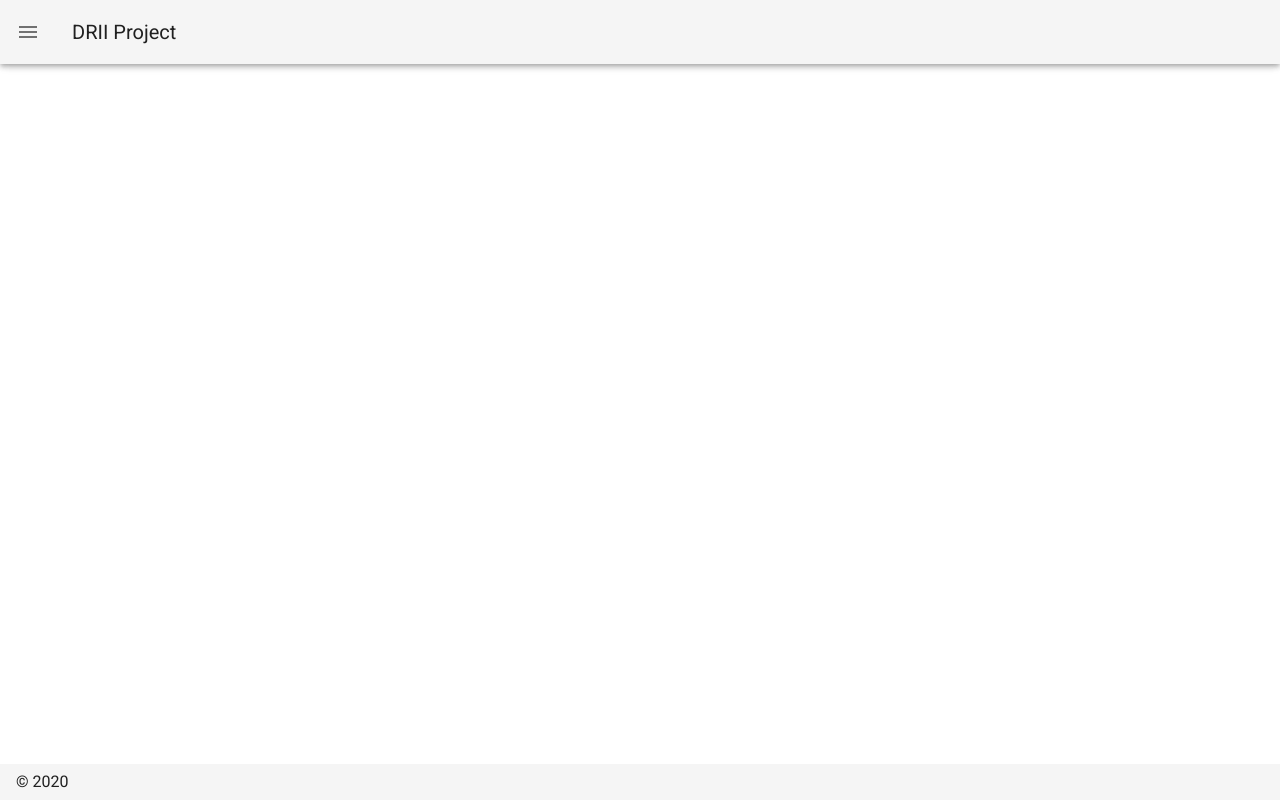
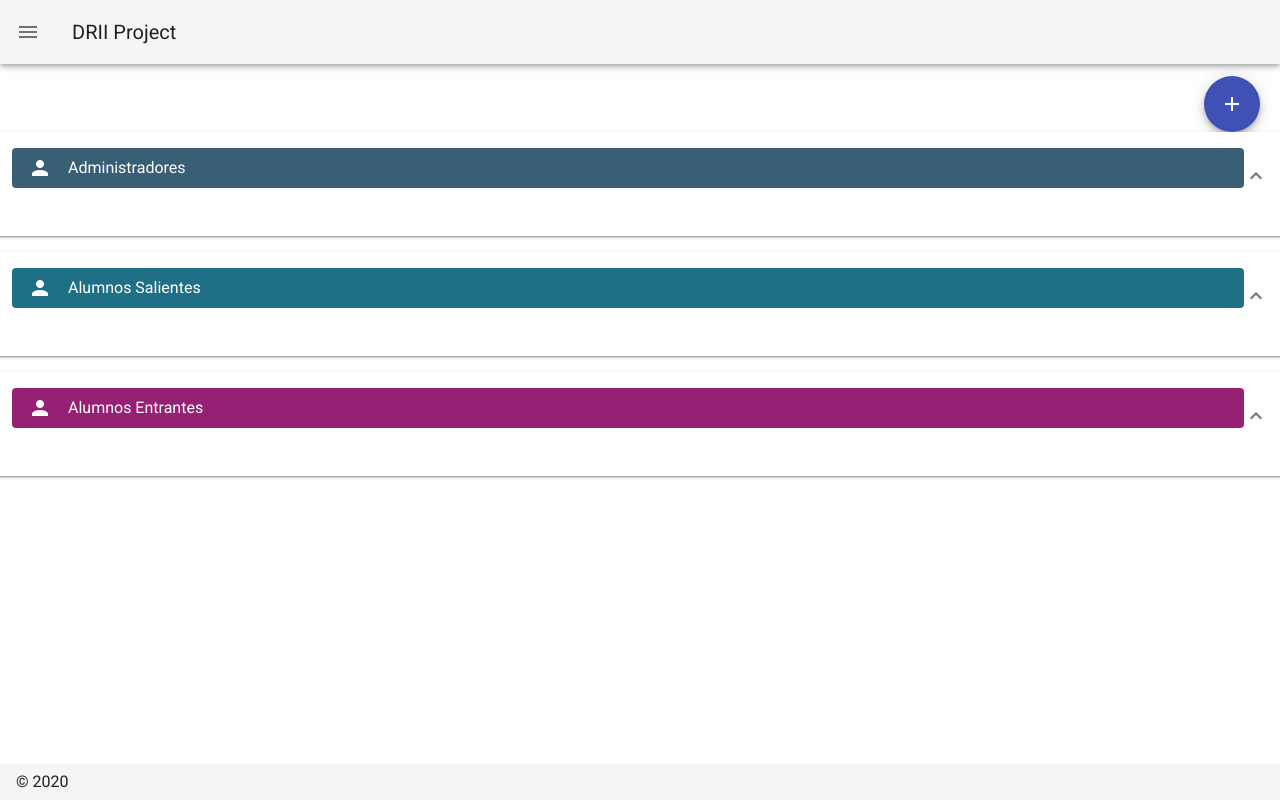
Before and after one commit to josemaureirab/DRIIFront, a Vue app: page /ShowUsers in a window 1280 px wide. Built offline with nearby package versions, Linux system fonts and the light colour scheme.

Commit message:
Adv: Section manage users adm

```diff
--- a/src/components/Administrator/Menu.vue
+++ b/src/components/Administrator/Menu.vue
@@ -45,6 +45,15 @@
               </v-card-actions>
             </v-card>
           </v-col>
+          <v-col cols="4">
+            <v-card color="#1F7087" dark class="cuadra">
+              <v-card-title class="headline"> Gestión de Usuarios</v-card-title>
+              <v-card-subtitle>Lorem ipsum dolor sit amet, consectetur adipiscing elit, sed do eiusmod tempor incididunt ut labore et dolore magna aliqua.</v-card-subtitle>
+              <v-card-actions>
+                <v-btn text href="/ShowUsers">Ingresar</v-btn>
+              </v-card-actions>
+            </v-card>
+          </v-col>
         </v-row>
       </v-container>
     </v-row>
--- /dev/null
+++ b/src/components/Administrator/Users/ShowUsers.vue
@@ -0,0 +1,57 @@
+<template>
+  <div>
+    <v-col cols="12" align="right">
+      <v-btn href="/" class="mx-2" fab dark color="indigo">
+        <v-icon dark>mdi-plus</v-icon>
+      </v-btn>
+    </v-col>
+
+    <v-row align="center">
+      <v-expansion-panels  multiple v-model="panel">
+
+        <v-expansion-panel>
+          <v-expansion-panel-header>
+            <v-alert color="#385F73" dark icon="mdi-account" dense>Administradores</v-alert>
+          </v-expansion-panel-header>
+          <v-expansion-panel-content>
+
+          </v-expansion-panel-content>
+        </v-expansion-panel>
+
+        <v-expansion-panel>
+          <v-expansion-panel-header>
+            <v-alert color="#1F7087" dark icon="mdi-account" dense>Alumnos Salientes</v-alert>
+          </v-expansion-panel-header>
+          <v-expansion-panel-content>
+
+          </v-expansion-panel-content>
+        </v-expansion-panel>
+
+        <v-expansion-panel>
+          <v-expansion-panel-header>
+            <v-alert color="#952175" dark icon="mdi-account" dense>Alumnos Entrantes</v-alert>
+          </v-expansion-panel-header>
+          <v-expansion-panel-content>
+
+          </v-expansion-panel-content>
+        </v-expansion-panel>
+
+
+      </v-expansion-panels>
+    </v-row>
+  </div>
+
+</template>
+
+<script>
+export default {
+  data: () => ({
+    panel: [0, 1, 2],
+    usersAdministrators: [],
+    usersOut: [],
+    userIn: []
+  }),
+};
+
+// TODO : IMAGENES ESTANDERIZADAS ( ANOTARLO Y BUSCARLO!!)
+</script>
--- a/src/router/index.js
+++ b/src/router/index.js
@@ -16,12 +16,9 @@ import PerfilOutStudent from '../components/OutStudent/Perfil.vue'
 import IntercambioOutStudent from '../components/OutStudent/Intercambio.vue'
 ////
 
-
-
-
 /// ADMINISTRATOR ///
 import MenuAdministrator from '../components/Administrator/Menu.vue'
-    // Convocatorias //
+// Convocatorias //
 import ListConvocatorias from '../components/Administrator/Convocatorias/ListConvocatorias.vue'
 import NewConvocatoria from '../components/Administrator/Convocatorias/NewConvocatoria.vue'
 import EditConvocatoria from '../components/Administrator/Convocatorias/EditConvocatoria.vue' // NO DEBERIA IR!
@@ -36,6 +33,8 @@ import ViewPostulacionAdministrator from  '../components/Administrator/Postulaci
 /// Step's //
 import EditSteps from '../components/Administrator/Steps/EditSteps.vue'
 ////
+/// Manage Users //
+import ShowUsers from '../components/Administrator/Users/ShowUsers.vue'
 /// ADMINISTRATOR///
 
 //FORMULARIOS//
@@ -84,6 +83,13 @@ Vue.use(VueRouter)
   path: '/MenuAdministrator',
   name: 'MenuAdministrator',
   component: MenuAdministrator
+},
+
+// Gestion de Usuarios Administrador //
+{
+  path: '/ShowUsers',
+  name: 'ShowUsers',
+  component: ShowUsers
 },
 
 // Convocatorias Administrator //
--- a/src/views/Home.vue
+++ b/src/views/Home.vue
@@ -1,17 +1,17 @@
 <template>
    <div class="home">
-  <Principal/>
+  <!-- <Principal/> -->
 </div>
 </template>
 
 <script>
 // @ is an alias to /src
 //import HelloWorld from '@/components/HelloWorld.vue'
-import Principal from '../components/Principal/Principal.vue'
+// import Principal from '../components/Principal/Principal.vue'
 export default {
   name: 'Home',
   components: {
-    Principal
+    // Principal
   }
 }
 </script>
```
